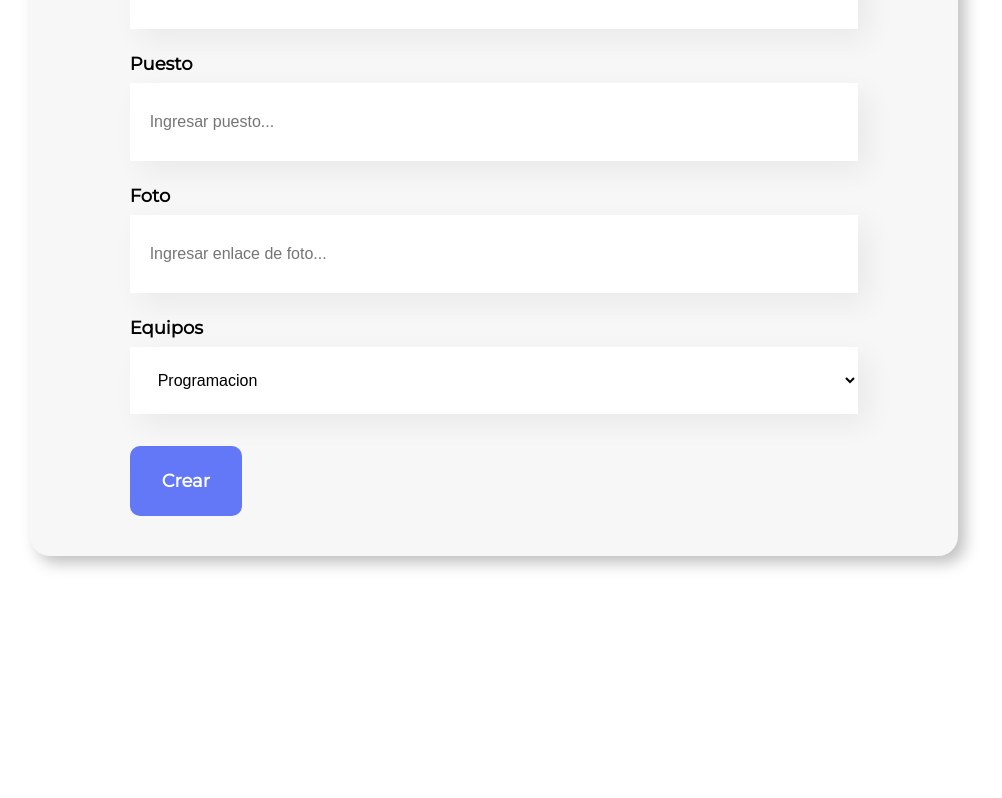
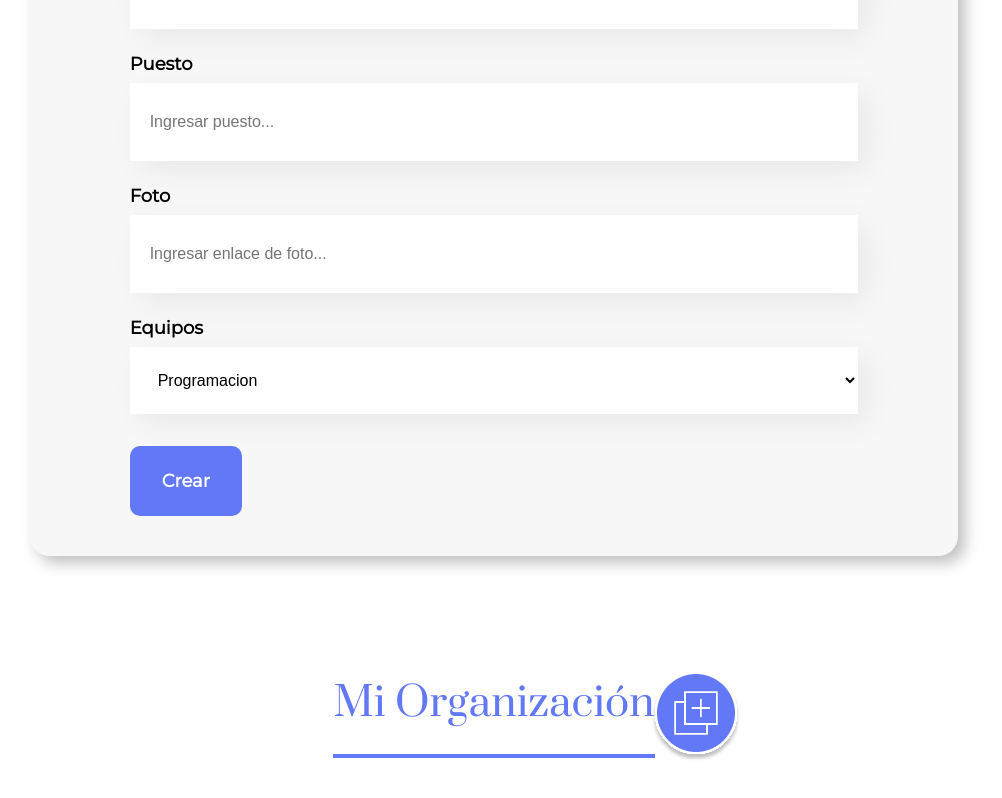
Before and after one commit to ingridk12/org, a React (Create React App) app: page / in a window 1280 px wide. Shown: the part 764-1562 px from the top of the page, without its empty margins (146-1148 px from the left). Before the commit the page ends 1400 px from the top, so only its background shows below. Built offline with nearby package versions, Linux system fonts and the light colour scheme.

Commit message:
elemento mi org

```diff
--- a/src/App.js
+++ b/src/App.js
@@ -1,13 +1,13 @@
-
-import './App.css';
-import Header from "./componentes/Header/Header"
-import Formulario from './componentes/Formulario/Formulario';
-
+import "./App.css";
+import Header from "./componentes/Header/Header";
+import Formulario from "./componentes/Formulario/Formulario";
+import MiOrg from "./componentes/MiOrg";
 function App() {
   return (
     <div>
       <Header />
       <Formulario />
+      <MiOrg />
     </div>
   );
 }
--- /dev/null
+++ b/src/componentes/MiOrg/MiOrg.css
@@ -0,0 +1,20 @@
+.orgSeccion {
+  width: 100%;
+  display: flex;
+  justify-content: center;
+  align-items: center;
+}
+
+.title {
+  color: #6278f7;
+  font-size: 40px;
+  font-weight: 400;
+  padding-bottom: 24px;
+  border-bottom: 4px solid #6278f7;
+}
+
+.orgSeccion img {
+  position: absolute;
+  right: 30%;
+  cursor: pointer;
+}
--- /dev/null
+++ b/src/componentes/MiOrg/index.js
@@ -0,0 +1,10 @@
+import "./MiOrg.css";
+const MiOrg = () => {
+  return (
+    <secction className="orgSeccion">
+      <h3 className="title">Mi Organización</h3>
+      <img src="/img/add.png" alt="add" />
+    </secction>
+  );
+};
+export default MiOrg;
```
